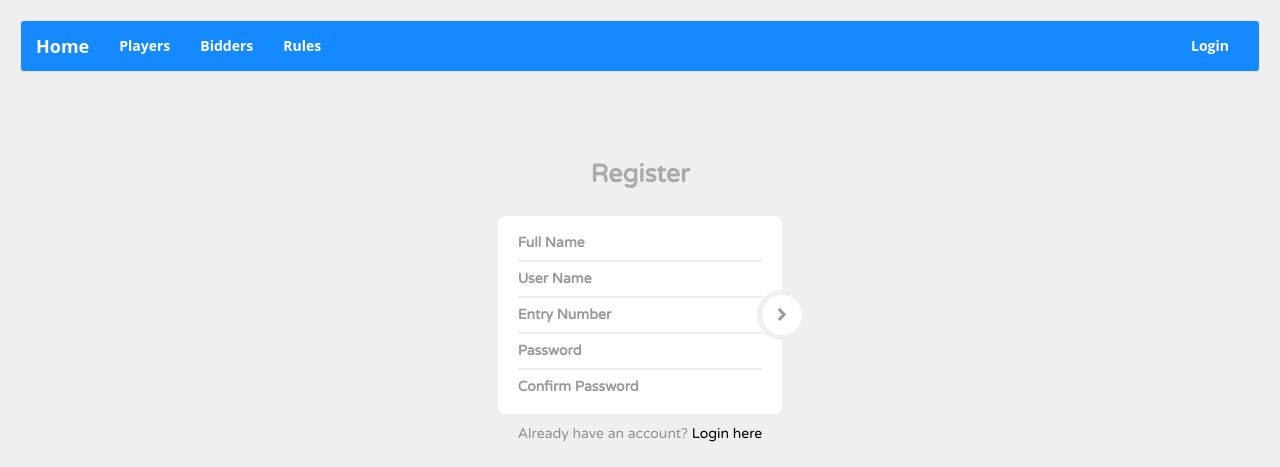
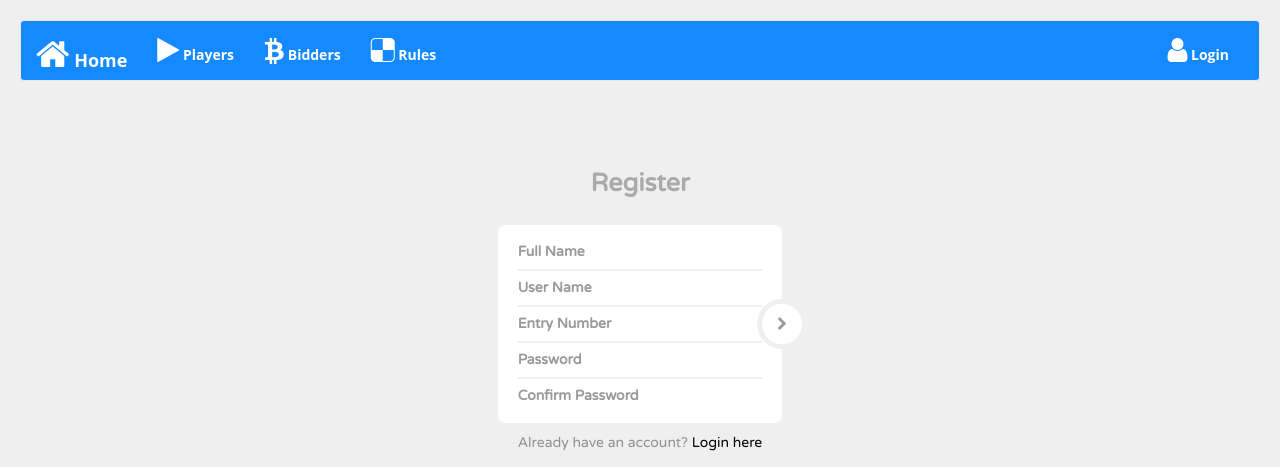
Before and after one commit to Pulkit07/Players, a Flask app: page /signup in a window 1280 px wide. Shown: the top 467 px of the page. Run offline with Flask 2, Linux system fonts and the light colour scheme; some libraries are stand-ins or nearby versions.

Commit message:
UI adjusted

```diff
--- a/templates/bidders.html
+++ b/templates/bidders.html
@@ -36,7 +36,7 @@
       {% else %}
        <ul class="nav navbar-nav navbar-right">
         <li class="dropdown">
-          <a href="/login">Login</a>
+          <a href="/login"><i class="fa fa-user fa-2x" aria-hidden="true"></i> <b>Login</b></a>
         </li>
       </ul>
       {% endif %}
--- a/templates/login.html
+++ b/templates/login.html
@@ -32,7 +32,7 @@
         <span class="icon-bar"></span>
         <span class="icon-bar"></span>
       </button>
-      <a class="navbar-brand" href="#"><i class="fa fa-home fa-2x" aria-hidden="true"></i> Home</a>
+      <a class="navbar-brand" href="#"><i class="fa fa-home fa-2x" aria-hidden="true"></i> <b>Home</b></a>
     </div>
     <div class="collapse navbar-collapse" id="bs-example-navbar-collapse-1">
       <ul class="nav navbar-nav">
@@ -46,7 +46,7 @@
       {% if lg_username %}
       <ul class="nav navbar-nav navbar-right">
         <li class="dropdown">
-          <a href="#" class="dropdown-toggle" data-toggle="dropdown" role="button" aria-haspopup="true" aria-expanded="false">{{ lg_username }} <span class="caret"></span></a>
+          <a href="#" class="dropdown-toggle" data-toggle="dropdown" role="button" aria-haspopup="true" aria-expanded="false"><i class="fa fa-user fa-2x" aria-hidden="true"></i> <b>{{ lg_username }}</b> <span class="caret"></span></a>
           <ul class="dropdown-menu">
             <li><a href="/logout">Logout</a></li>
           </ul>
@@ -55,7 +55,7 @@
       {% else %}
        <ul class="nav navbar-nav navbar-right">
         <li class="dropdown">
-          <a href="/signup"><b>Signup</b></a>
+          <a href="/signup"><i class="fa fa-user fa-2x" aria-hidden="true"></i> <b> Signup</b></a>
         </li>
       </ul>
       {% endif %}
--- a/templates/players.html
+++ b/templates/players.html
@@ -36,7 +36,7 @@
       {% else %}
        <ul class="nav navbar-nav navbar-right">
         <li class="dropdown">
-          <a href="/login">Login</a>
+          <a href="/login"><i class="fa fa-user fa-2x" aria-hidden="true"></i> <b>Login</b></a>
         </li>
       </ul>
       {% endif %}
@@ -79,7 +79,6 @@
       <table class="table table-striped">
         <thead>
           <th>Users</th>
-          <th></th>
           <th>Current Value</th>
         </thead>
         {% for player,playervalue, sh in players %}
--- a/templates/signup.html
+++ b/templates/signup.html
@@ -17,21 +17,21 @@
         <span class="icon-bar"></span>
         <span class="icon-bar"></span>
       </button>
-      <a class="navbar-brand" href="#"><b>Home</b></a>
+      <a class="navbar-brand" href="#"><i class="fa fa-home fa-2x" aria-hidden="true"></i> <b>Home</b></a>
     </div>
     <div class="collapse navbar-collapse" id="bs-example-navbar-collapse-1">
       <ul class="nav navbar-nav">
         {% if lg_username %}
-        <li class="active"><a href="/user/{{lg_username}}"><b>Dashboard</b><span class="sr-only">(current)</span></a></li>
+        <li class="active"><a href="/user/{{lg_username}}"><i class="fa fa-dashcube fa-2x" aria-hidden="true"></i> <b>Dashboard</b><span class="sr-only">(current)</span></a></li>
         {% endif %}
-        <li><a href="/players"><b>Players</b></a></li>
-        <li><a href="/bidders"><b>Bidders</b></a></li>
-        <li><a href="/rules"><b>Rules</b></a></li>
+        <li><a href="/players"><i class="fa fa-play fa-2x" aria-hidden="true"></i> <b>Players</b></a></li>
+        <li><a href="/bidders"><i class="fa fa-btc fa-2x" aria-hidden="true"></i> <b>Bidders</b></a></li>
+        <li><a href="/rules"><i class="fa fa-delicious fa-2x" aria-hidden="true"></i> <b>Rules</b></a></li>
       </ul>
       {% if lg_username %}
       <ul class="nav navbar-nav navbar-right">
         <li class="dropdown">
-          <a href="#" class="dropdown-toggle" data-toggle="dropdown" role="button" aria-haspopup="true" aria-expanded="false">{{ lg_username }} <span class="caret"></span></a>
+          <a href="#" class="dropdown-toggle" data-toggle="dropdown" role="button" aria-haspopup="true" aria-expanded="false"><i class="fa fa-user fa-2x" aria-hidden="true"></i> <b>{{ lg_username }}</b> <span class="caret"></span></a>
           <ul class="dropdown-menu">
             <li><a href="/logout">Logout</a></li>
           </ul>
@@ -40,7 +40,7 @@
       {% else %}
        <ul class="nav navbar-nav navbar-right">
         <li class="dropdown">
-          <a href="/login"><b>Login</b></a>
+          <a href="/login"><i class="fa fa-user fa-2x" aria-hidden="true"></i> <b>Login</b></a>
         </li>
       </ul>
       {% endif %}
```
Also changed, not shown: templates/rules.html (+6 -6 lines), 1 other file.
